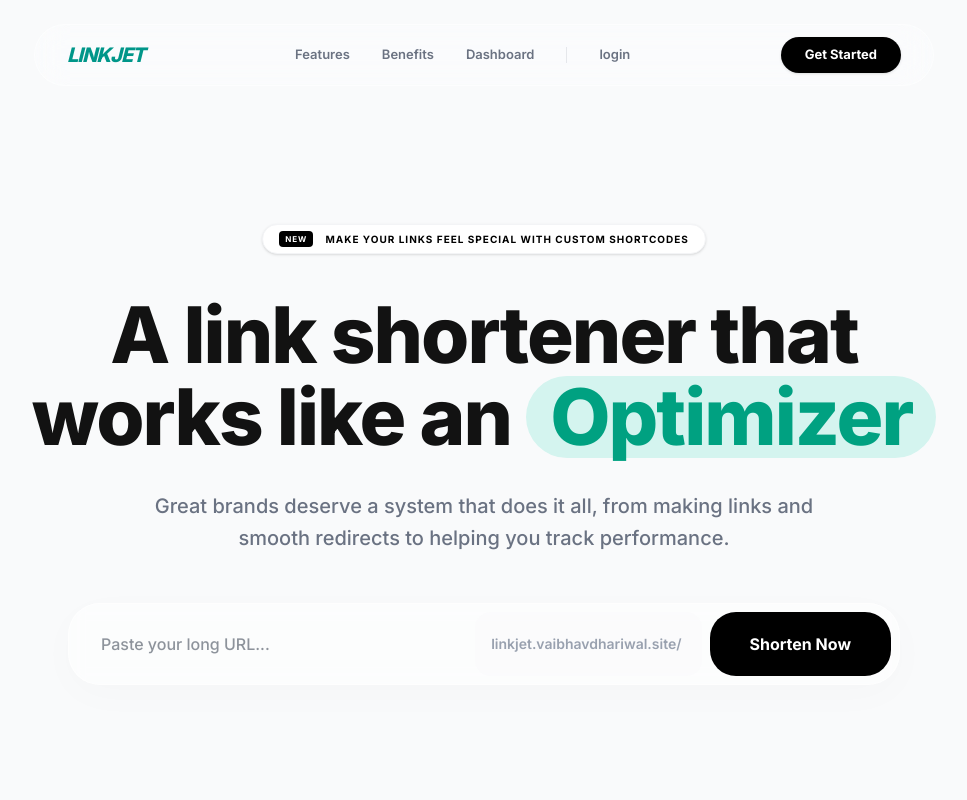
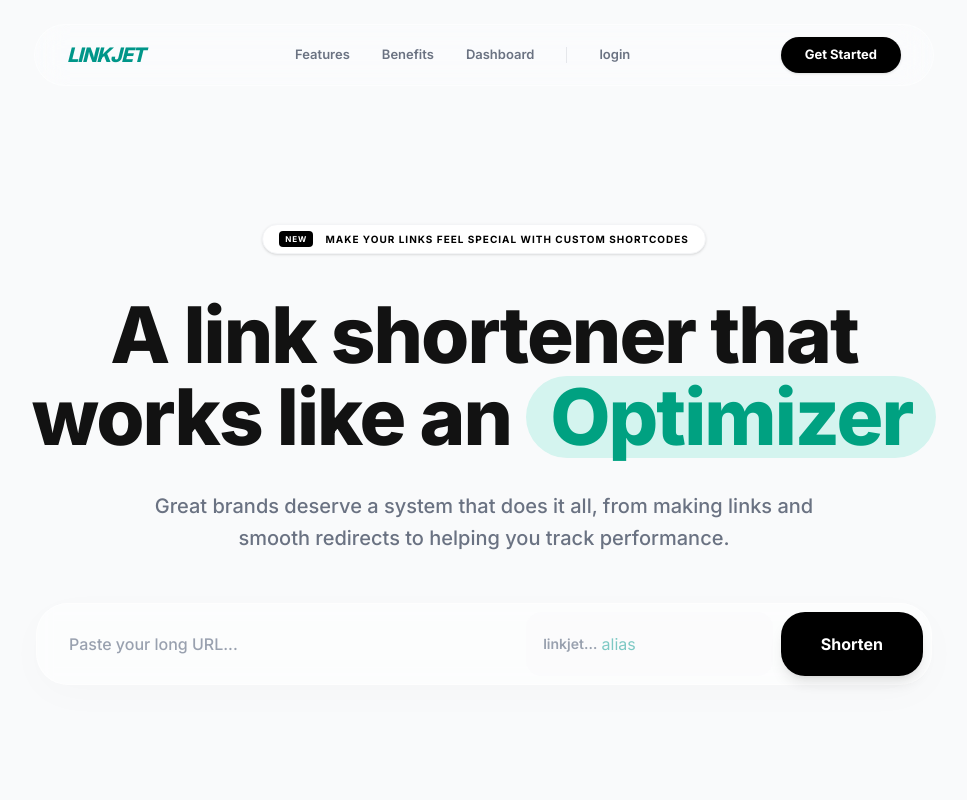
Before and after one commit to VaibhavDhariwal8/linkjet, a React (Vite) app in the folder client/linkjet/: page / in a window 1280 px wide. Shown: the top 800 px of the page, without its empty margins (156-1123 px from the left). Built offline with nearby package versions, Linux system fonts and the light colour scheme; no server answers.

Commit message:
made shortenbox resoponsive

```diff
--- a/client/linkjet/src/components/urls/ShortenBox.jsx
+++ b/client/linkjet/src/components/urls/ShortenBox.jsx
@@ -36,67 +36,71 @@
     navigator.clipboard.writeText(
       `linkjet.vaibhavdhariwal.site/${result.shortCode}`
     );
+    alert("Link copied!");
   }
 
   return (
-    <>
+    <div className="w-full px-4">
       {!result && (
-        <div className="max-w-2/3 mx-auto glass-card p-2 rounded-4xl flex flex-col md:flex-row gap-2">
+        <div className="max-w-4xl mx-auto glass-card p-2 md:p-2 rounded-[32px] flex flex-col md:flex-row gap-2">
+          {/* URL Input - Flex-[2] for desktop, full width mobile */}
           <input
             value={url}
             onChange={(e) => setUrl(e.target.value)}
             placeholder="Paste your long URL..."
-            className="flex-2 bg-transparent px-6 py-5 rounded-2xl outline-none text-gray-800 font-medium"
+            className="flex-[2] bg-transparent px-6 py-4 md:py-5 rounded-2xl outline-none text-gray-800 font-medium placeholder:text-gray-400"
           />
 
-          <div className="flex-1 flex items-center bg-gray-50/50 rounded-2xl px-4">
-            <span className="text-gray-400 text-sm font-semibold">
-              linkjet.vaibhavdhariwal.site/
+          {/* Alias Input - Handles the long domain name for small screens */}
+          <div className="flex-1 flex items-center bg-gray-50/50 rounded-2xl px-4 py-4 md:py-0 border border-transparent focus-within:border-teal-200 transition-all overflow-hidden">
+            <span className="text-gray-400 text-xs md:text-sm font-semibold whitespace-nowrap overflow-hidden text-ellipsis max-w-[120px] md:max-w-none">
+              linkjet.site/
             </span>
             <input
               value={code}
               onChange={(e) => setCode(e.target.value)}
-              placeholder="alias (optional)"
-              className="bg-transparent outline-none text-teal-600 font-bold w-full ml-1 text-sm"
+              placeholder="alias"
+              className="bg-transparent outline-none text-teal-600 font-bold w-full ml-1 text-sm md:text-base placeholder:font-normal"
             />
           </div>
 
+          {/* Button - Full width on mobile */}
           <button
             onClick={handleShorten}
-            className="bg-black text-white px-10 py-5 rounded-[26px] font-bold hover:bg-gray-800 transition"
+            className="w-full md:w-auto bg-black text-white px-10 py-4 md:py-5 rounded-[24px] font-bold hover:bg-gray-800 transition-all active:scale-95 shadow-lg shadow-black/10"
           >
-            Shorten Now
+            Shorten
           </button>
         </div>
       )}
 
       {result && (
-        <div className="max-w-2xl mx-auto glass-card p-4 rounded-4xl fade-in border-teal-200 bg-teal-50/30">
-          <div className="flex items-center justify-between gap-4">
-            <div className="flex items-center gap-3 ml-4">
-              <div className="w-10 h-10 bg-teal-500 rounded-full flex items-center justify-center text-white">
+        <div className="max-w-2xl mx-auto glass-card p-4 md:p-6 rounded-[32px] fade-in border-teal-200 bg-teal-50/30">
+          <div className="flex flex-col md:flex-row items-center justify-between gap-6">
+            <div className="flex items-center gap-4 w-full md:w-auto">
+              <div className="min-w-[48px] h-12 bg-teal-500 rounded-full flex items-center justify-center text-white shadow-lg shadow-teal-500/20 text-xl">
                 ✓
               </div>
-              <div>
-                <p className="text-[10px] font-bold text-teal-600 uppercase tracking-widest">
+              <div className="text-left overflow-hidden">
+                <p className="text-[10px] font-bold text-teal-600 uppercase tracking-[0.15em] mb-0.5">
                   Link Created!
                 </p>
-                <p className="text-xl font-extrabold text-gray-900">
-                  linkjet.vaibhavdhariwal.site/{result.shortCode}
+                <p className="text-lg md:text-xl font-extrabold text-gray-900 truncate">
+                  linkjet.site/{result.shortCode}
                 </p>
               </div>
             </div>
 
-            <div className="flex gap-2">
+            <div className="flex w-full md:w-auto gap-2">
               <button
                 onClick={copyToClipboard}
-                className="bg-white border hover:bg-gray-100 border-gray-200 px-6 py-4 rounded-2xl font-bold"
+                className="flex-1 md:flex-none bg-white border border-gray-200 px-8 py-4 rounded-2xl font-bold text-gray-700 hover:bg-gray-50 transition-all active:scale-95"
               >
                 Copy
               </button>
               <button
                 onClick={resetForm}
-                className="text-gray-400 hover:text-gray-600 px-4"
+                className="text-gray-400 hover:text-gray-600 px-4 font-medium"
               >
                 Reset
               </button>
@@ -104,7 +108,7 @@
           </div>
         </div>
       )}
-    </>
+    </div>
   );
 };
 
```
